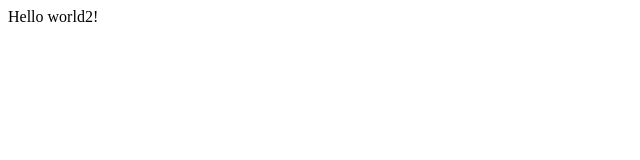
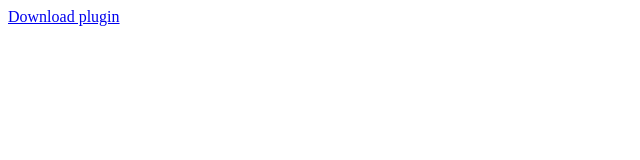
Before and after one commit to emmetio/sublime-text-plugin, a plain HTML site: page index.html in a window 1280 px wide. Shown: the whole page, without its empty margins (0-640 px from the left). Drawn offline with Linux system fonts and the light colour scheme.

Commit message:
Update index.html

```diff
--- a/index.html
+++ b/index.html
@@ -3,9 +3,9 @@
 <head>
     <meta charset="UTF-8" />
     <meta name="viewport" content="width=device-width, initial-scale=1.0" />
-    <title>Hello world</title>
+    <title>Emmet 2 for Sublime Text</title>
 </head>
 <body>
-    Hello world2!
+    <a href="./Emmet.sublime-package">Download plugin</a>
 </body>
 </html>
```
